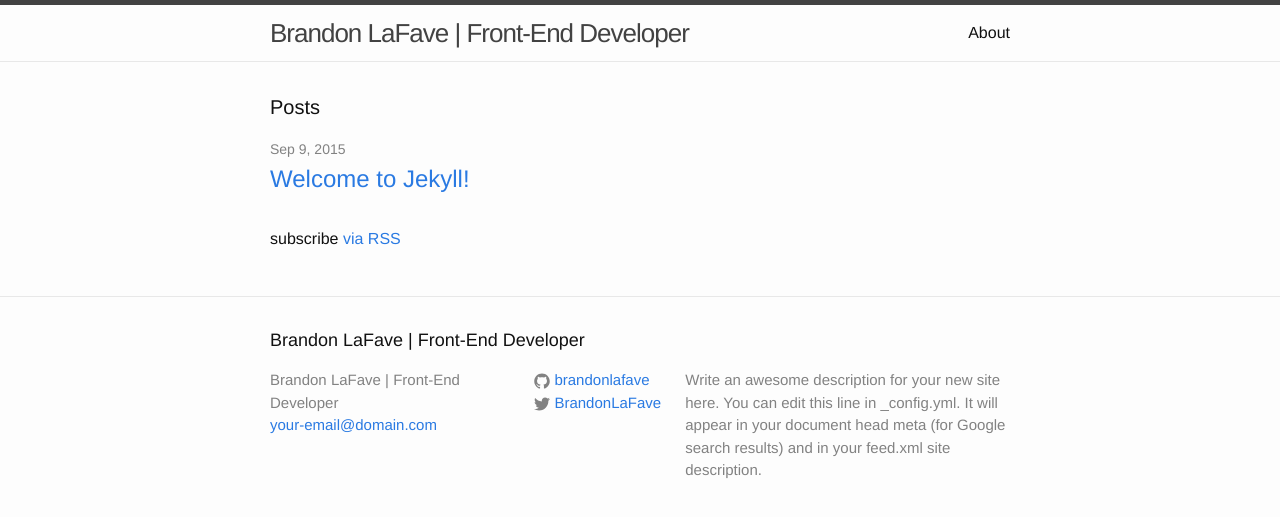
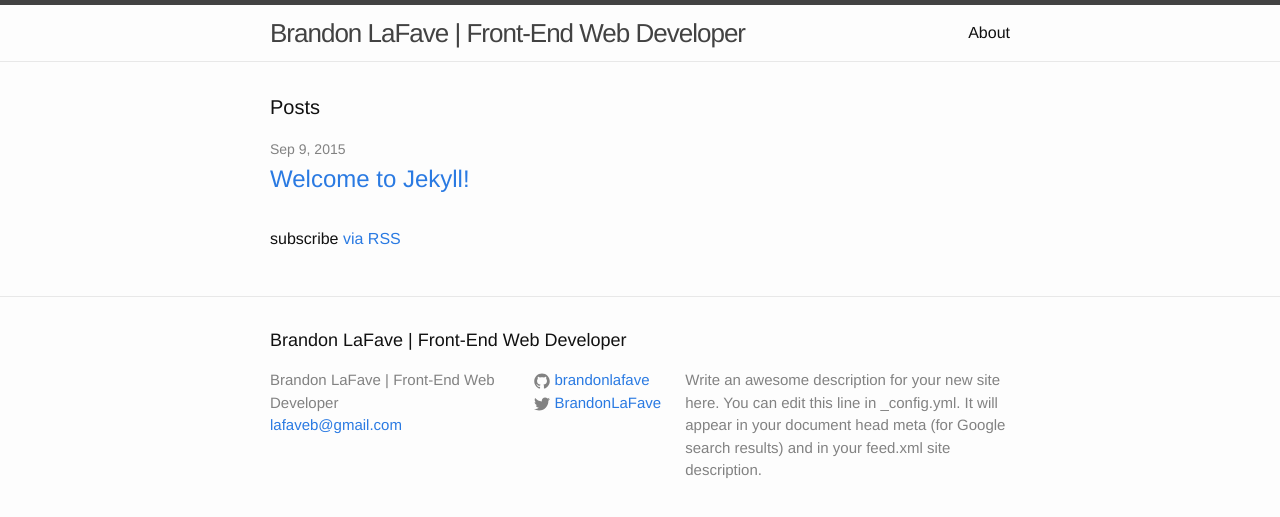
Before and after one commit to brandonlafave/brandonlafave.github.io, a Jekyll site: the page built from index.html, in a window 1280 px wide. Shown: the top 517 px of the page. Built offline with Jekyll 4.4.1, drawn with Linux system fonts in a browser that asks for light colours; Markdown is read by kramdown in place of the engine named in the settings; the list of posts is cut into pages by our own code.

```diff
--- a/_config.yml
+++ b/_config.yml
@@ -1,7 +1,7 @@
 # Site settings
-title: Brandon LaFave | Front-End Developer
-email: your-email@domain.com
-description: > # this means to ignore newlines until "baseurl:"
+title: Brandon LaFave | Front-End Web Developer
+email: lafaveb@gmail.com
+description: # this means to ignore newlines until "baseurl:"
   Write an awesome description for your new site here. You can edit this
   line in _config.yml. It will appear in your document head meta (for
   Google search results) and in your feed.xml site description.
@@ -10,5 +10,8 @@ url: "http://brandonlafave.com" # the base hostname & protocol for your site
 twitter_username: BrandonLaFave
 github_username:  brandonlafave
 
+# Pagination
+paginate: 7
+
 # Build settings
-markdown: kramdown
+markdown: rdiscount
```
